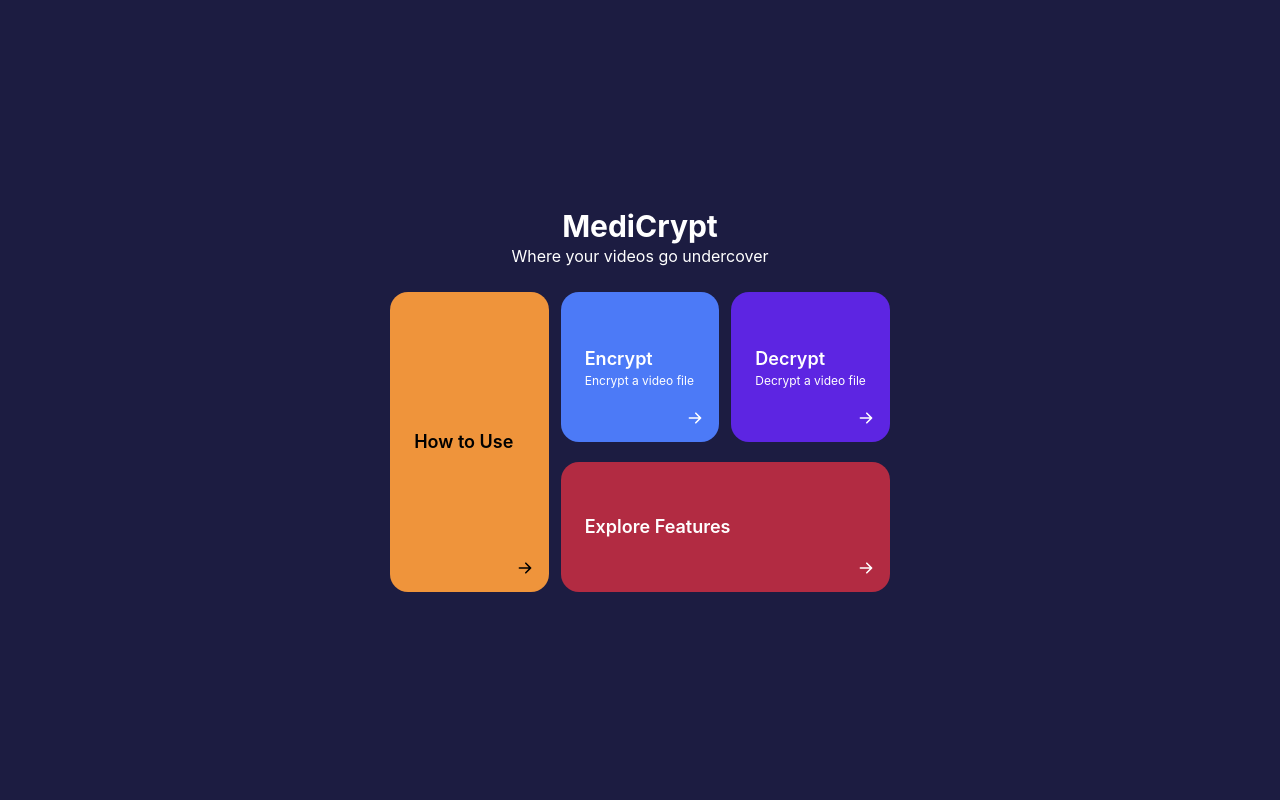
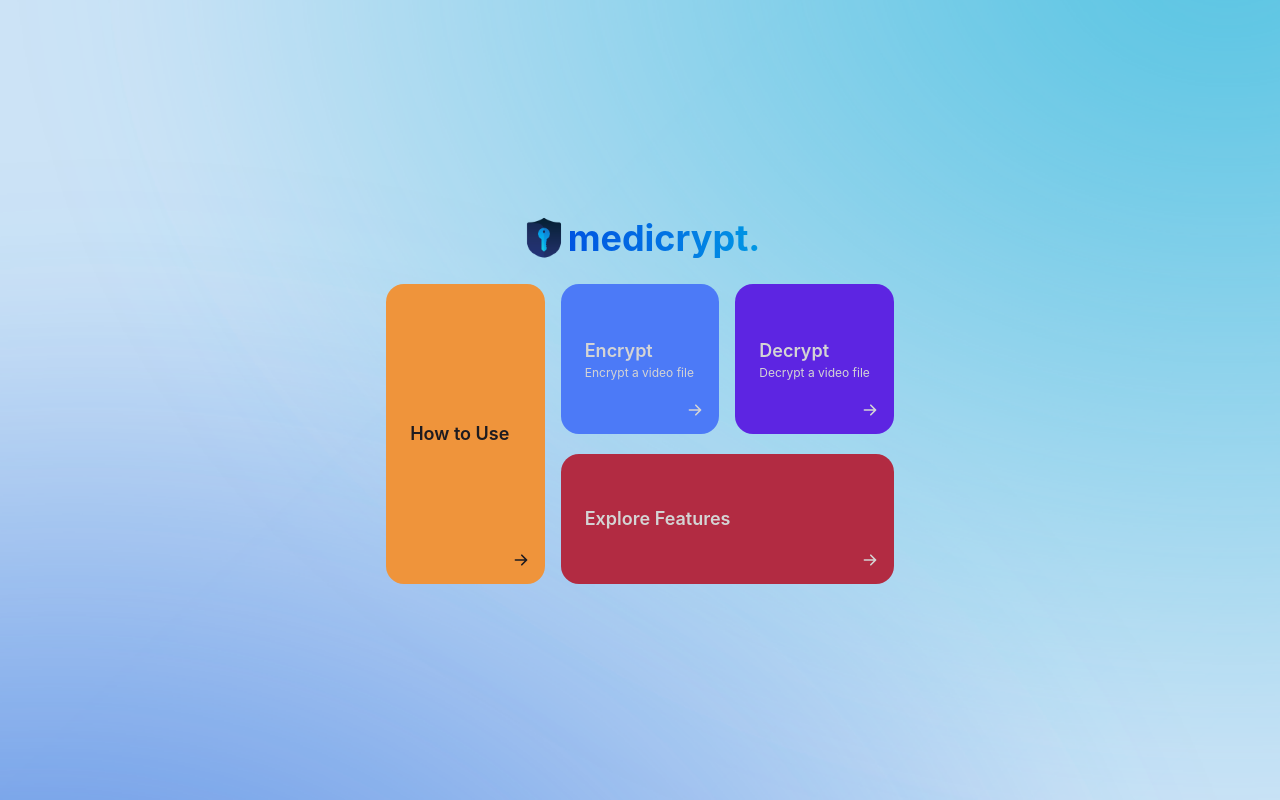
Before and after one commit to renchan16/Medicrypt-App, a React (Create React App) app in the folder medicrypt/: page / in a window 1280 px wide. Built offline with nearby package versions, Linux system fonts and the light colour scheme.

Commit message:
new additionals

```diff
--- a/medicrypt/src/App.js
+++ b/medicrypt/src/App.js
@@ -6,6 +6,7 @@ import Decrypt from './pages/Decrypt';
 import Encrypt from './pages/Encrypt';
 import Explore from './pages/Explore';
 import HowToUse from './pages/HowToUse';
+import backgroundImage from './assets/background.png'; // Assuming the image is in assets folder
 
 function App() {
   const [message, setMessage] = useState('');
@@ -22,7 +23,14 @@ function App() {
 
   return (
     <Router>
-      <div className="h-screen bg-primary">
+      <div
+        className="h-screen"
+        style={{
+          backgroundImage: `url(${backgroundImage})`,
+          backgroundSize: 'cover',
+          backgroundPosition: 'center',
+        }}
+      >
         <Routes>
           <Route path="/" element={<LandingPage />} />
           <Route path="/decrypt" element={<Decrypt />} />
--- /dev/null
+++ b/medicrypt/src/pages-css/LandingPage.css
@@ -0,0 +1,6 @@
+.gradient-text {
+    background: linear-gradient(to right, #0055E1, #0272E3, #0098E4);
+    -webkit-background-clip: text;
+    background-clip: text;
+    color: transparent;
+  }
--- a/medicrypt/src/pages/Encrypt.js
+++ b/medicrypt/src/pages/Encrypt.js
@@ -6,6 +6,7 @@ import AlgoSwitch from '../components/switches/AlgoSwitch';
 import FileInput from '../components/text input/FileInput';
 import PasswordInput from '../components/text input/PasswordInput';
 import EncryptButton from '../components/buttons/ProcessButton';
+import BackgroundImage from '../assets/background.png';
 
 function Encrypt() {
   const navigate = useNavigate();
--- a/medicrypt/src/pages/LandingPage.js
+++ b/medicrypt/src/pages/LandingPage.js
@@ -2,15 +2,19 @@ import React from 'react';
 import { HiArrowRight } from 'react-icons/hi';
 import Card from '../components/Cards';
 import { useNavigate } from 'react-router-dom';
+import '../pages-css/LandingPage.css';
+import logo from '../assets/MedicryptLogo.png'; // Adjust the path to your logo
 
 function LandingPage() {
   const navigate = useNavigate();
 
   return (
-    <div className="flex flex-col justify-center items-center min-h-screen bg-primary">
-      <h1 className="text-3xl font-bold text-white">MediCrypt</h1>
-      <p className="text-regular text-white mb-6">Where your videos go undercover</p>
-      <div className="grid grid-cols-3 grid-rows-2 gap-x-3 gap-y-3">
+    <div className="flex flex-col justify-center items-center min-h-screen">
+      <div className="flex items-center mb-6">
+        <img src={logo} alt="Medicrypt Logo" className="w-12 h-11" />
+        <h1 className="text-4xl font-bold text-transparent bg-clip-text gradient-text">medicrypt.</h1>
+      </div>
+      <div className="grid grid-cols-3 grid-rows-2 gap-x-4 gap-y-3">
 
         <Card width="col-span-1 row-span-5 w-full" height="h-[300px]">
           <div
--- a/medicrypt/tailwind.config.js
+++ b/medicrypt/tailwind.config.js
@@ -6,10 +6,12 @@ module.exports = {
   theme: {
     extend: {
       colors: {
-        primary: '#1C1C41',
-        'primary-light': '#2c2c66',
-        'primary-lighter': '#474791',
-        white:'#FFFFFF',
+        primary: '#0162E2',
+        primary1: '#21316F',
+        secondary: '#60C6E4',
+        secondary1: '#CBE2F5',
+        black: '#1D1B20',
+        white: '#D4D4D4',
       },
     },
   },
```
Also changed, not shown: medicrypt/src/assets/MedicryptLogo.png (added), medicrypt/src/assets/background.png (added).
